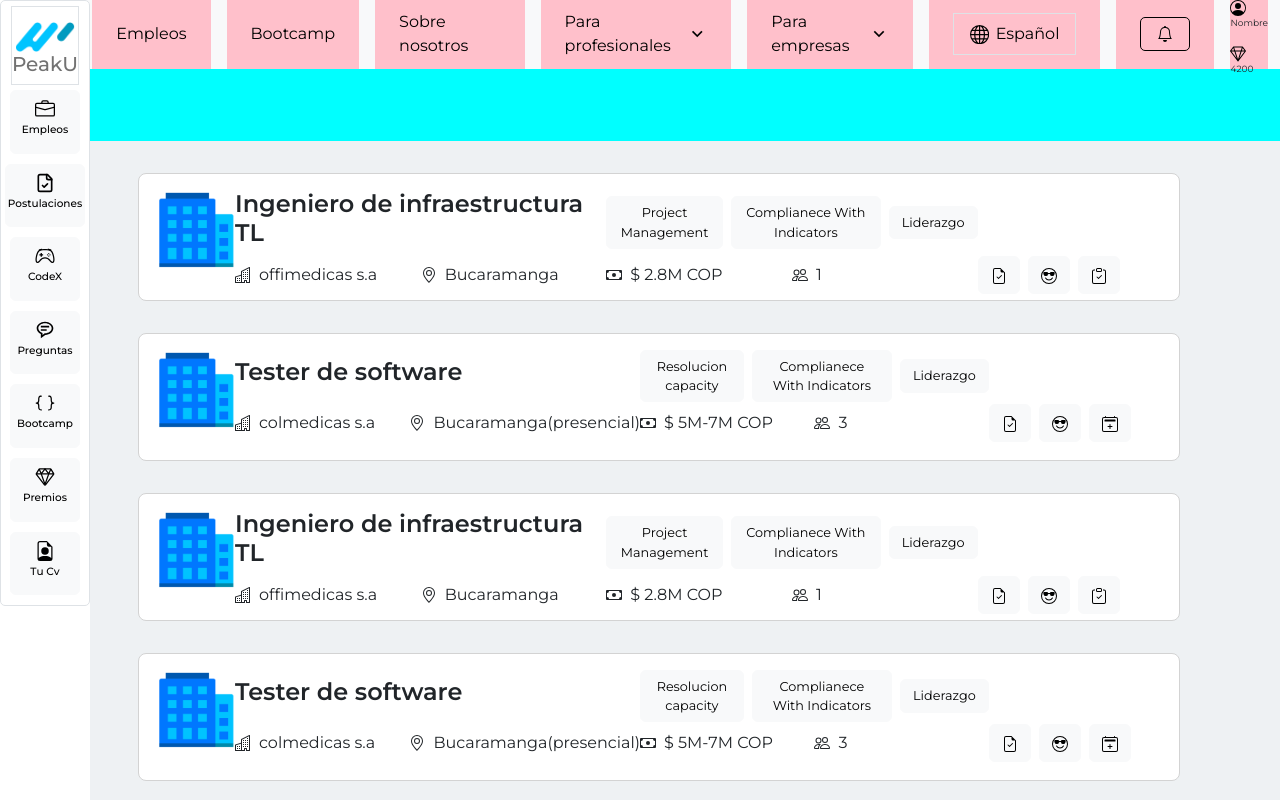
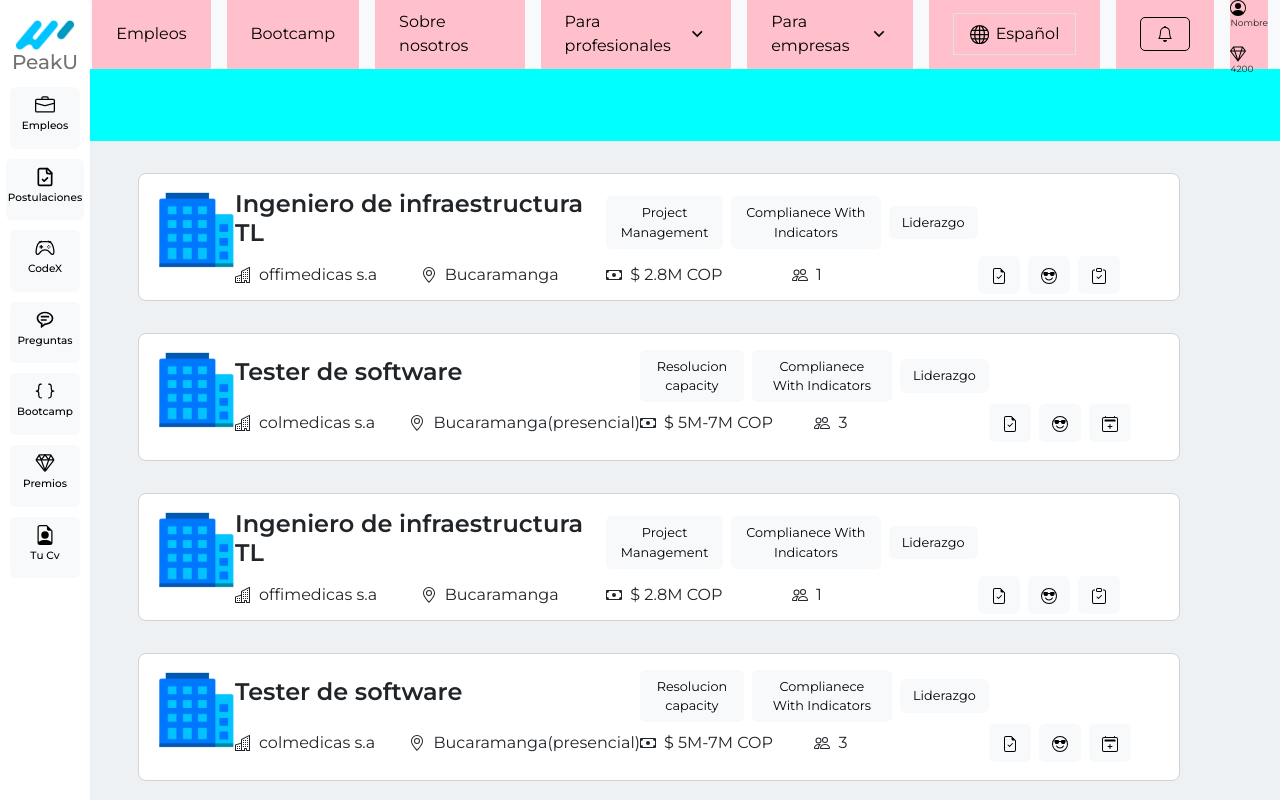
Before and after one commit to walson273/BootcampPeak, a React (Create React App) app in the folder WS3_React/ws3/: page / in a window 1280 px wide. Shown: the top 800 px of the page. Built offline with nearby package versions, Linux system fonts and the light colour scheme.

Commit message:
hoverslide

```diff
--- a/WS3_React/ws3/src/index.css
+++ b/WS3_React/ws3/src/index.css
@@ -347,4 +347,8 @@
   padding: .5rem .1rem!important;
   margin: 5px;
   width: 100%;
+  border: none;
 }
+.boton:hover {
+  background: rgba(111,202,255,.53333);
+}
--- a/WS3_React/ws3/src/slide_Bar.js
+++ b/WS3_React/ws3/src/slide_Bar.js
@@ -2,15 +2,15 @@
 export const BSlide = (prop) => {
     return (
         <React.Fragment>
-            <div className='slidebar border'>
+            <div className='slidebar'>
                 <nav>
                     <ul className='nav'>
-                    <div id="imagencita" className='border'>
+                    <div id="imagencita">
                             <img src="imagencitas/peaku.png" alt="Logo"/>
                             <h2 id='letrita' >PeakU</h2>
                     </div>
                         {prop.dat.map((iter) => (
-                            <li className='box_items list-group-item nav-item '>
+                            <li className='box_items list-group-item nav-item'>
                                 <div className='cont_items'>
                                     <a className='boton btn btn-light' href={iter.link}>
                                         <div className='iconsize'>{iter.icon}</div>
```
